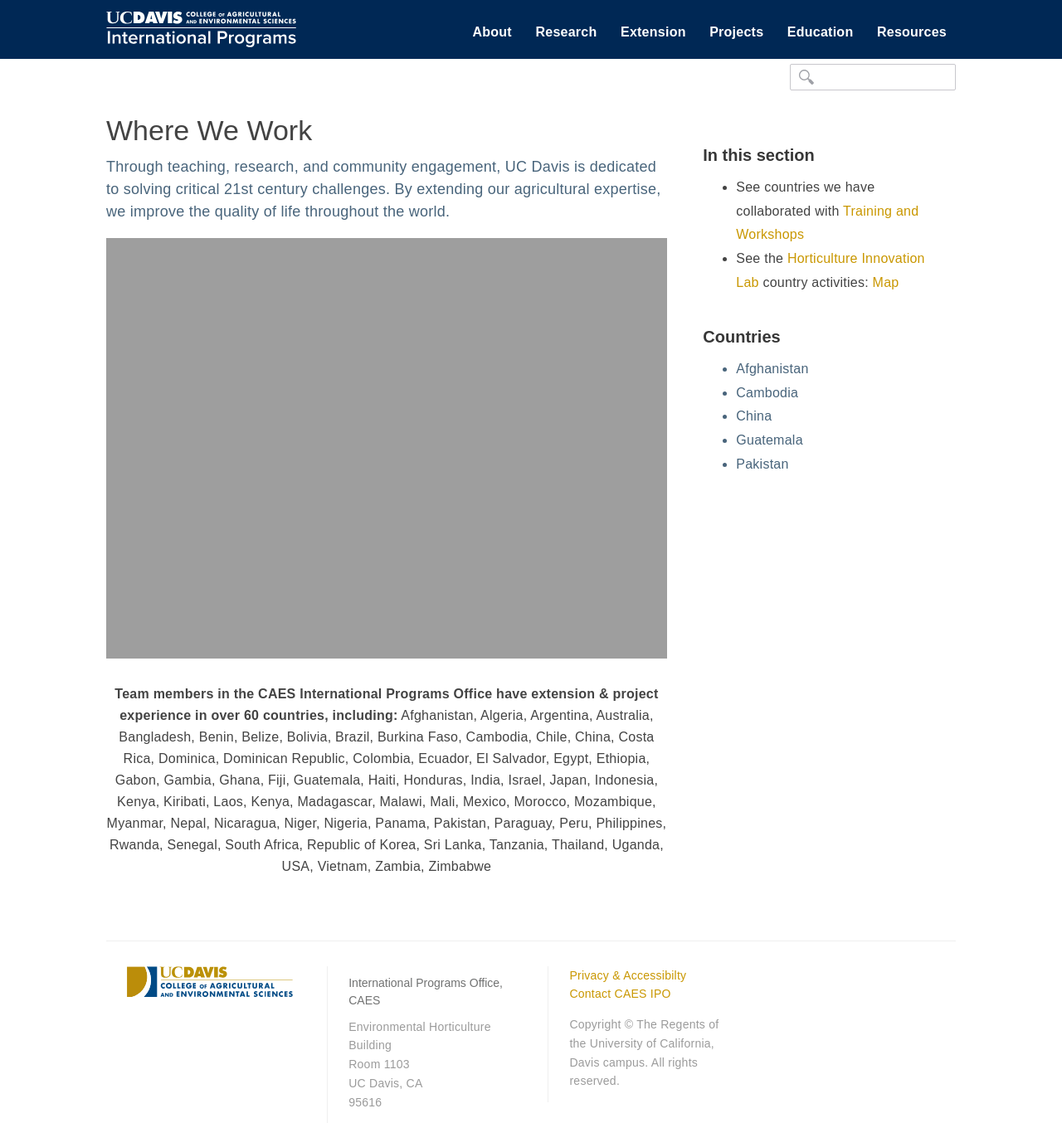
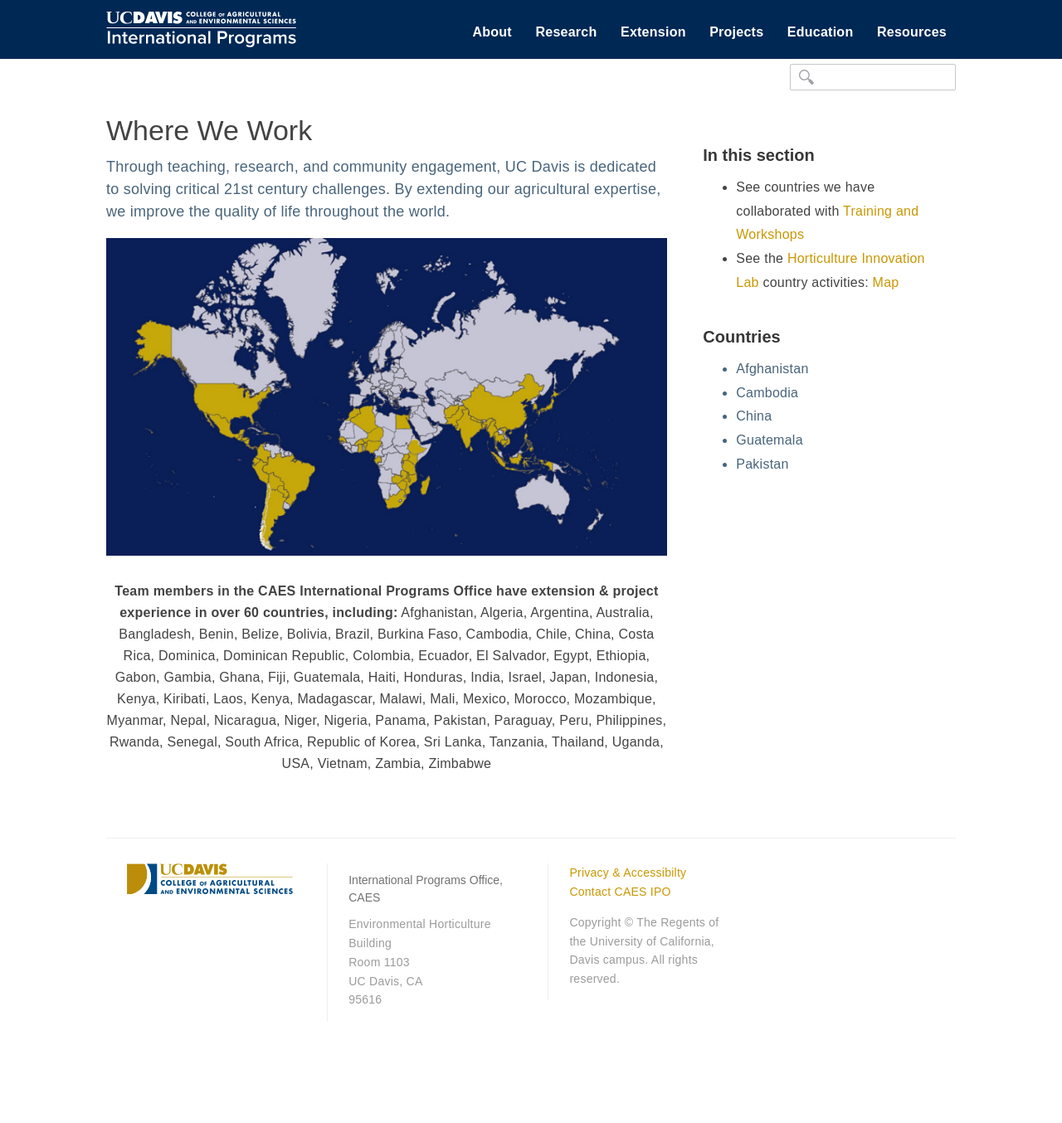
Before and after one commit to ucdavis/ip, a Jekyll site: the page built from about/where-we-work.html, in a window 1280 px wide. Shown: the whole page at 83% size. Built offline with Jekyll 4.4.1, drawn with Linux system fonts in a browser that asks for light colours; nearby versions of some CDN libraries; after the commit the page ends 1231 px from its top, so only the background shows below that.

Commit message:
test change project countries map

```diff
--- a/about/where-we-work.html
+++ b/about/where-we-work.html
@@ -10,9 +10,9 @@
 
     <div class="imagewrapper imagewrapper--fullwidth">
         <a href="#" data-featherlight="#mylightbox">
-            <img src="/media/IPO_Project_Countries.jpg" alt="Project Countries" srcset="/media/IPO_Project_Countries.jpg 1x, /media/IPO_Project_Countries@2x.jpg 2x">
+            <img src="/media/IPO_Project_Countries_edited.jpg" alt="Project Countries" srcset="/media/IPO_Project_Countries.jpg 1x, /media/IPO_Project_Countries_edited@2x.jpg 2x">
         </a>
-        <div id="mylightbox"><img src="/media/IPO_Project_Countries@2x.jpg" >
+        <div id="mylightbox"><img src="/media/IPO_Project_Countries_edited@2x.jpg" >
         </div>
 
     <p class="t-center"><b>Team members in the CAES International Programs Office have extension &amp; project experience in over 60 countries, including:</b> Afghanistan, Algeria, Argentina, Australia, Bangladesh, Benin, Belize, Bolivia, Brazil, Burkina Faso, Cambodia, Chile, China, Costa Rica, Dominica, Dominican Republic, Colombia, Ecuador, El Salvador,
```
Also changed, not shown: media/IPO_Project_Countries_edited.jpg (added), media/IPO_Project_Countries_edited@2x.jpg (added), media/IPO_Project_countries_KW.jpg (added).
